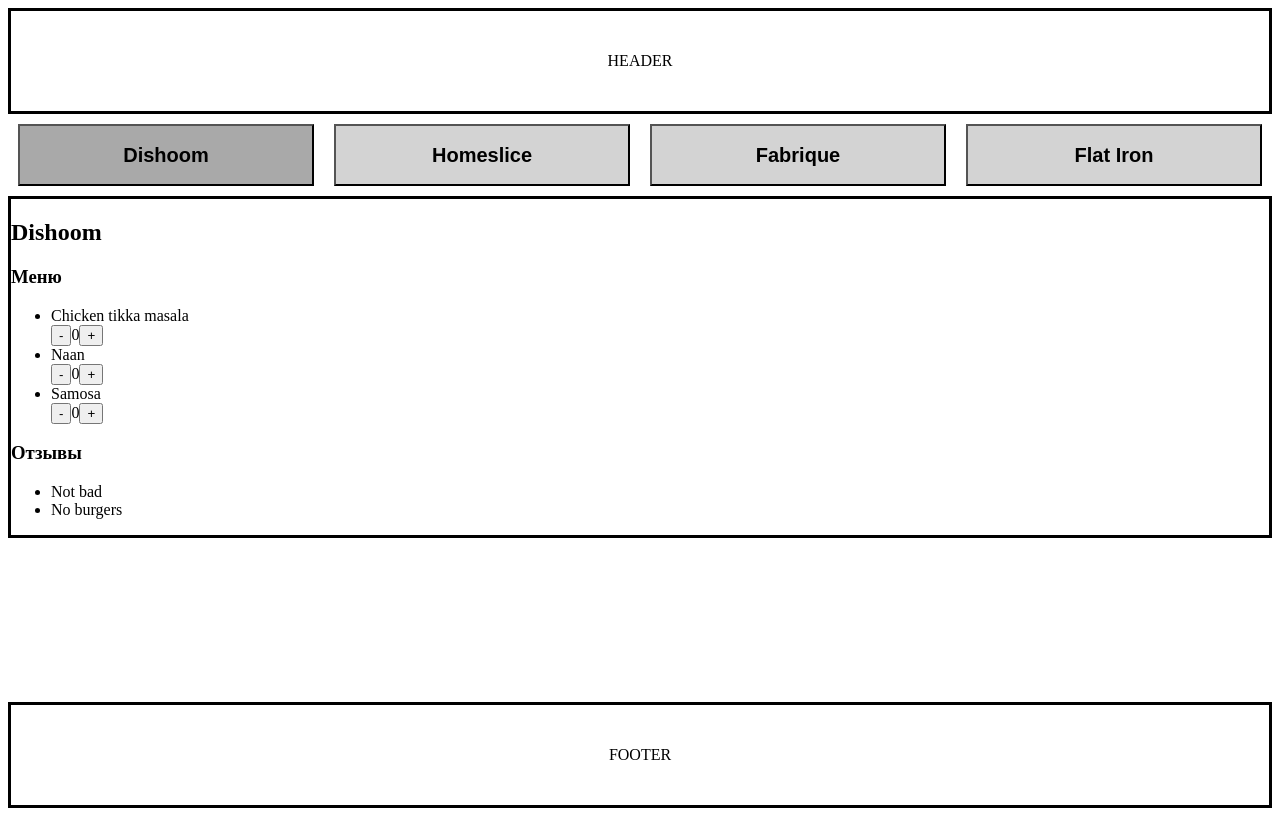
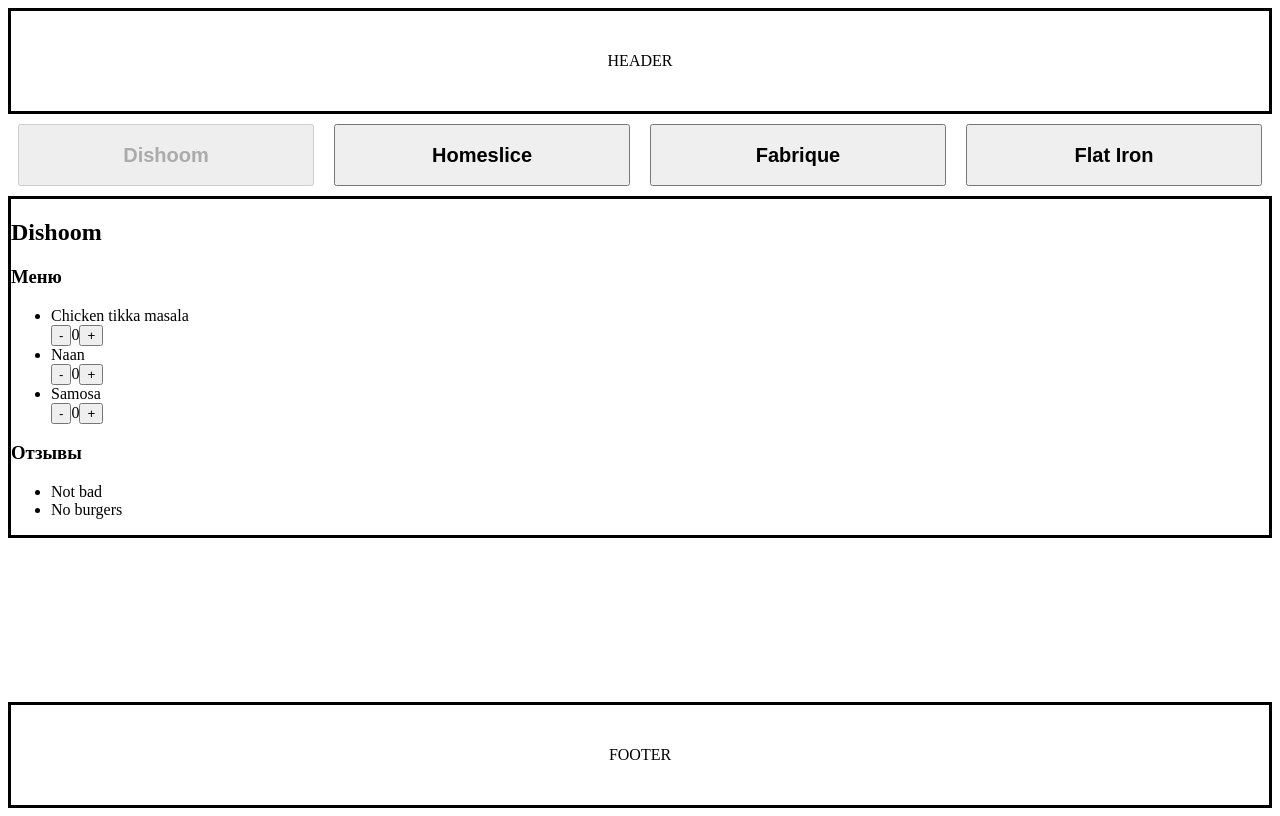
Before and after one commit to veronica-ivanova/react-project, a React (Vite) app: page /restaurants in a window 1280 px wide. Built offline with nearby package versions, Linux system fonts and the light colour scheme.

Commit message:
hw-3 upd

```diff
--- /dev/null
+++ b/src/components/Footer/footer.jsx
@@ -0,0 +1,11 @@
+const footerStyle = {
+  display: "flex",
+  alignItems: "center",
+  justifyContent: "center",
+  border: "solid",
+  minHeight: "100px",
+};
+
+export const Footer = () => {
+  return <footer style={footerStyle}>FOOTER</footer>;
+};
--- /dev/null
+++ b/src/components/Header/header.jsx
@@ -0,0 +1,11 @@
+const headerStyle = {
+  display: "flex",
+  alignItems: "center",
+  justifyContent: "center",
+  border: "solid",
+  minHeight: "100px",
+};
+
+export const Header = () => {
+  return <header style={headerStyle}>HEADER</header>;
+};
--- a/src/components/Layout/layout.jsx
+++ b/src/components/Layout/layout.jsx
@@ -1,22 +1,18 @@
+import { Header } from "../Header/header";
+import { Footer } from "../Footer/footer";
+
 const layoutStyle = {
   display: "grid",
   gridTemplateRows: "auto 1fr auto",
   minHeight: "100vh",
 };
-const commonStyle = {
-  display: "flex",
-  alignItems: "center",
-  justifyContent: "center",
-  border: "solid",
-  minHeight: "100px",
-};
 
 export const Layout = ({ children }) => {
   return (
     <div style={layoutStyle}>
-      <header style={commonStyle}>HEADER</header>
+      <Header />
       <section>{children}</section>
-      <footer style={commonStyle}>FOOTER</footer>
+      <Footer />
     </div>
   );
 };
--- a/src/components/RestaurantList/restaurantList.jsx
+++ b/src/components/RestaurantList/restaurantList.jsx
@@ -1,4 +1,12 @@
-export const RestaurantList = ({ restaurants, onSelectRest, selectedRestaurant}) => {
+export const RestaurantList = ({ restaurants, onSetActiveRestaurant, activeRestaurant}) => {
+
+  const handleSetActiveRestaurant = (restaurant) => {
+    if (activeRestaurant.id === restaurant.id) {
+      return;
+    }
+    onSetActiveRestaurant(restaurant);
+  };
+
   return (
     <div
       style={{
@@ -12,14 +20,9 @@
         <button
           key={restaurant.id}
           onClick={() => {
-            onSelectRest(restaurant);
+            handleSetActiveRestaurant(restaurant);
           }}
-          style={{
-            backgroundColor:
-              selectedRestaurant.id === restaurant.id
-                ? "darkgray"
-                : "lightgray"
-          }}
+          disabled={activeRestaurant.id === restaurant.id}
         >
           <h2>{restaurant.name}</h2>
         </button>
--- a/src/components/RestaurantsPage/restaurantsPage.jsx
+++ b/src/components/RestaurantsPage/restaurantsPage.jsx
@@ -5,11 +5,11 @@
 import { restaurants } from "../../constants/mock";
 
 export const RestaurantsPage = () => {
-  const [restaurant, setRest] = useState(restaurants[0]);
+  const [activeRestaurant, setActiveRestaurant] = useState(restaurants[0]);
   return (
     <div>
-      <RestaurantList restaurants={restaurants} onSelectRest={setRest} selectedRestaurant={restaurant} />
-      <Restaurant restaurant={restaurant}></Restaurant>
+      <RestaurantList restaurants={restaurants} onSetActiveRestaurant={setActiveRestaurant} activeRestaurant={activeRestaurant} />
+      <Restaurant restaurant={activeRestaurant}></Restaurant>
     </div>
   );
 };
```
